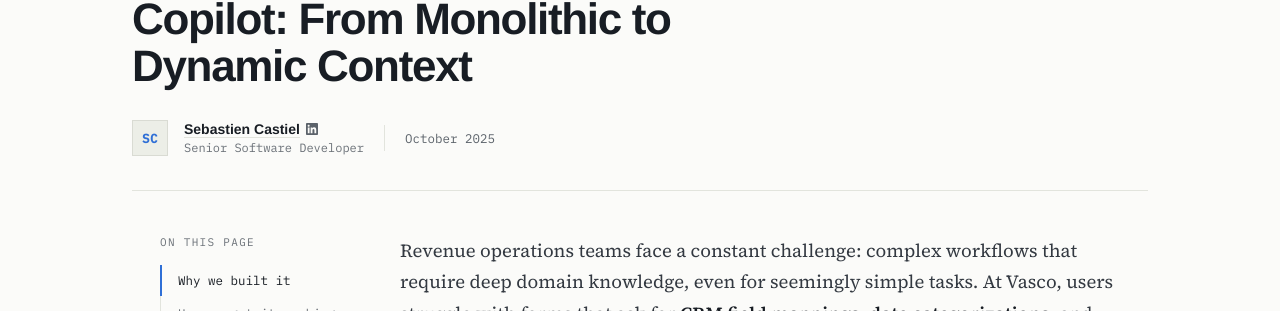
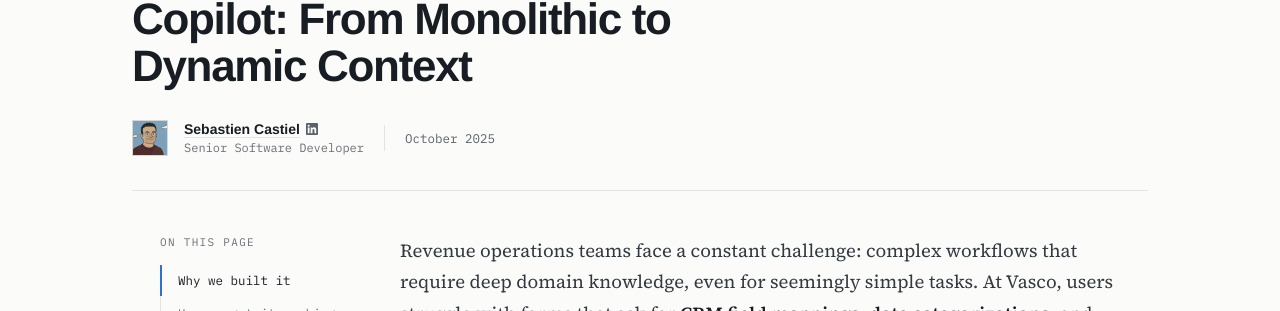
Before and after one commit to scastiel/vascoengblog, a Jekyll site: the page built from _posts/2025-10-30-building-modular-ai-copilot.html, in a window 1280 px wide. Shown: the part 240-551 px from the top of the page. Built offline with Jekyll 4.4.1, drawn with Linux system fonts in a browser that asks for light colours.

Commit message:
Support author avatars with initials fallback (#13)
Co-authored-by: Claude Opus 4.8 <noreply@anthropic.com>

```diff
--- a/_layouts/post.html
+++ b/_layouts/post.html
@@ -10,7 +10,7 @@ footer_home: true
   {% if page.dek %}<p class="vx-dek">{{ page.dek }}</p>{% endif %}
 
   <div class="vx-byline">
-    <span class="vx-avatar">{{ page.author_initials }}</span>
+    {% if page.author_avatar %}<img class="vx-avatar vx-avatar--photo" src="{{ page.author_avatar | relative_url }}" alt="" width="36" height="36" loading="lazy" decoding="async">{% else %}<span class="vx-avatar">{{ page.author_initials }}</span>{% endif %}
     <span class="vx-author">
       <span class="vx-author-name">{% if page.author_url %}<a href="{{ page.author_url }}" class="vx-author-link"{% if page.author_url contains 'linkedin' %} aria-label="{{ page.author }} on LinkedIn"{% endif %}><span class="vx-author-link-text">{{ page.author }}</span>{% if page.author_url contains 'linkedin' %}{% include icon-linkedin.svg class="vx-author-social-icon" %}{% endif %}</a>{% else %}{{ page.author }}{% endif %}</span>
       <span class="vx-author-role">{{ page.author_role }}</span>
--- a/_posts/2025-10-30-building-modular-ai-copilot.html
+++ b/_posts/2025-10-30-building-modular-ai-copilot.html
@@ -5,6 +5,7 @@ summary: How we built Vasco’s Copilot — from a LangChain-and-Gemini prototyp
 author: Sebastien Castiel
 author_role: Senior Software Developer
 author_initials: SC
+author_avatar: /assets/img/authors/scastiel.png
 author_url: https://www.linkedin.com/in/scastiel/
 ---
 <p>Revenue operations teams face a constant challenge: complex workflows that require deep domain knowledge, even for seemingly simple tasks. At Vasco, users struggle with forms that ask for <strong>CRM field mappings</strong>, <strong>date categorizations</strong>, and <strong>pipeline classifications</strong> — tasks that feel straightforward but actually require significant <strong>RevOps</strong> expertise. Our platform brings <strong>clarity</strong>, <strong>control</strong>, and <strong>automation</strong> to these inherently complex revenue workflows, but even with the best user experience, <strong>RevOps</strong> tasks can feel overwhelming.</p>
--- a/_posts/2026-07-07-four-agent-frameworks.html
+++ b/_posts/2026-07-07-four-agent-frameworks.html
@@ -6,6 +6,7 @@ dek: How Gama went from LangChain to LangGraph to Google ADK to Mastra to the Cl
 author: Sebastien Castiel
 author_role: Senior Software Developer
 author_initials: SC
+author_avatar: /assets/img/authors/scastiel.png
 author_url: https://www.linkedin.com/in/scastiel/
 ---
 <div class="vx-diff" role="img" aria-label="Timeline of agent frameworks, styled as a git diff: LangChain, LangGraph, Google ADK, and Mastra removed; Claude Agent SDK added in April 2026">
--- a/assets/css/style.css
+++ b/assets/css/style.css
@@ -345,6 +345,19 @@ a:hover   { color: var(--accent-2); }
   font-family: 'IBM Plex Mono', monospace;
   letter-spacing: 0.03em;
 }
+/* Author photo: same box as the initials avatar, desaturated so it reads as
+   monochrome; per-theme filters nudge it to sit on the dark/light surface.
+   Hover restores full color via a transition. */
+.vx-avatar--photo {
+  padding: 0;
+  object-fit: cover;
+  background: var(--surface);
+  filter: grayscale(0.5) contrast(0.97);
+  transition: filter 0.25s ease;
+}
+.vx-avatar--photo:hover { filter: grayscale(0) contrast(1); }
+[data-theme="dark"] .vx-avatar--photo { filter: grayscale(0.5) brightness(0.92) contrast(1.05); }
+[data-theme="dark"] .vx-avatar--photo:hover { filter: grayscale(0) brightness(1) contrast(1); }
 .vx-author      { display: flex; flex-direction: column; gap: 2px; }
 .vx-author-name { font-size: 14px; font-weight: 600; color: var(--text); }
 .vx-author-link { display: inline-flex; align-items: center; gap: 6px; color: inherit; text-decoration: none; }
```
Also changed, not shown: assets/img/authors/scastiel.png (added).
